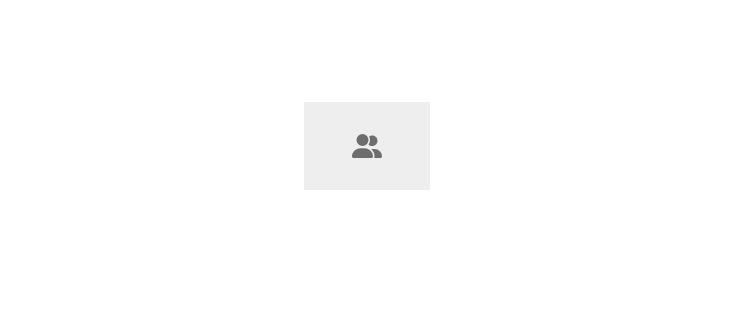
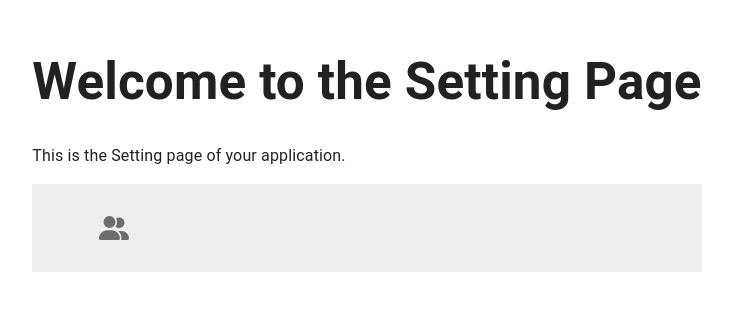
Before and after one commit to pattpjy/word-game-typescript, a React (Vite) app: page /parentsMode in a window 1280 px wide. Before the commit this address had no page. Shown: the part 264-574 px from the top of the page, without its empty margins (273-1006 px from the left). Built offline with nearby package versions, Linux system fonts and the light colour scheme.

Commit message:
Add parentsmode

```diff
--- a/src/App.tsx
+++ b/src/App.tsx
@@ -3,7 +3,7 @@ import { BrowserRouter, Routes, Route } from "react-router-dom";
 import LandingContainer from "./containers/LandingContainer";
 import GameContainer from "./containers/GameContainer";
 import ProgressContainer from "./containers/ProgressContainer";
-import SettingContainer from "./containers/SettingContainer";
+import ParentsModeContainer from "./containers/ParentsModeContainer";
 import StickyFooter from "./components/sticky-footer/StickyFooter";
 const App: React.FC = () => {
   return (
@@ -23,7 +23,7 @@ const App: React.FC = () => {
           }
         />
         <Route path="/progress" element={<ProgressContainer />} />
-        <Route path="/setting" element={<SettingContainer />} />
+        <Route path="/parentsMode" element={<ParentsModeContainer />} />
       </Routes>
       {StickyFooter()}
     </BrowserRouter>
--- a/src/components/sticky-footer/StickyFooter.tsx
+++ b/src/components/sticky-footer/StickyFooter.tsx
@@ -7,6 +7,7 @@ import Link from "@mui/material/Link";
 import { FontAwesomeIcon } from "@fortawesome/react-fontawesome";
 import { faUserGroup } from "@fortawesome/free-solid-svg-icons";
 import { IconButton } from "@mui/material";
+
 function Copyright() {
   return (
     <Typography variant="body2" color="text.secondary">
@@ -24,6 +25,7 @@ function Copyright() {
 const defaultTheme = createTheme();
 
 export default function StickyFooter() {
+  //add click handler route to setting
   return (
     <ThemeProvider theme={defaultTheme}>
       <CssBaseline />
--- a/src/containers/SettingContainer.tsx
+++ b/src/containers/ParentsModeContainer.tsx
@@ -1,4 +1,4 @@
-const SettingContainer = () => {
+const ParentsModeContainer = () => {
   return (
     <div>
       <h1>Welcome to the Setting Page</h1>
@@ -7,4 +7,4 @@ const SettingContainer = () => {
   );
 };
 
-export default SettingContainer;
+export default ParentsModeContainer;
```
